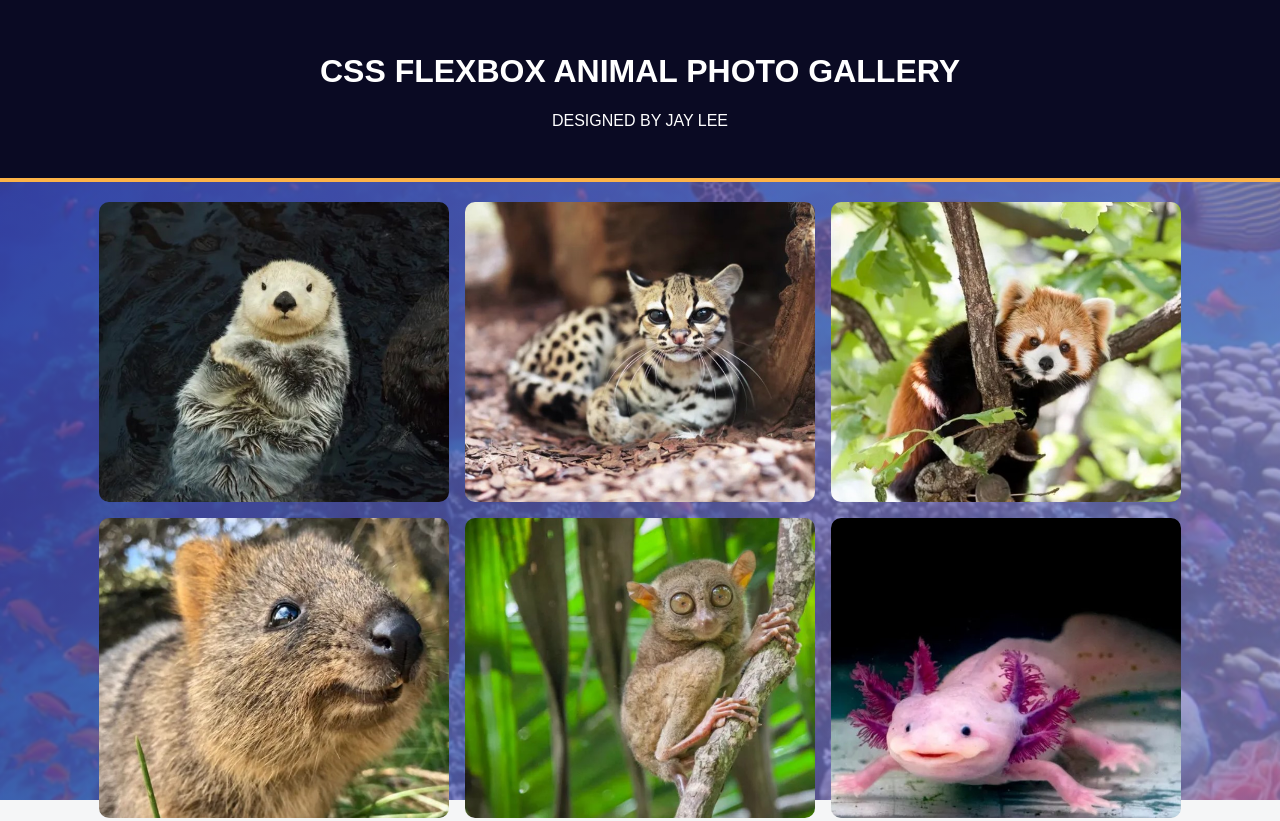
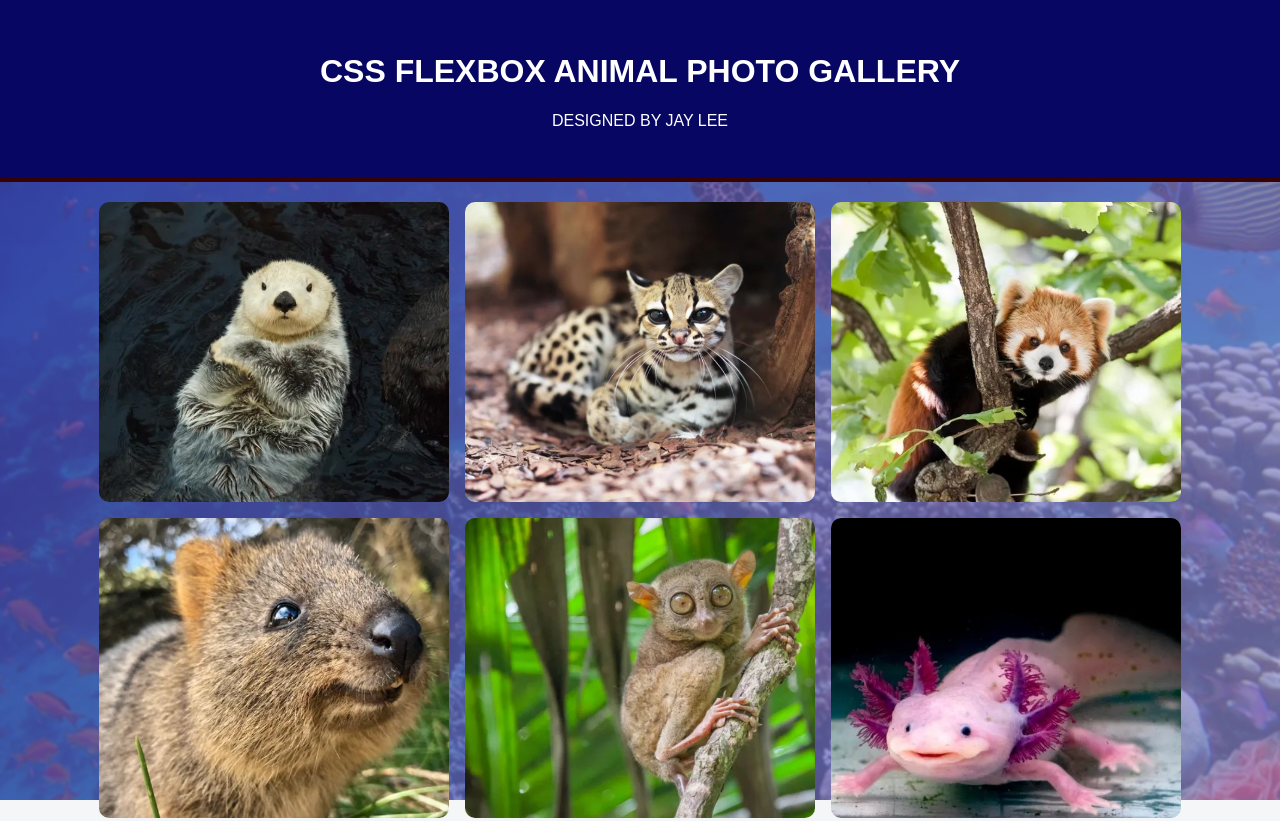
Before and after one commit to 7Jay-Lee7/Animal-Photo-Gallery, a plain HTML site: page index.html in a window 1280 px wide. Shown: the top 821 px of the page. Drawn offline with Linux system fonts and the light colour scheme.

Commit message:
Update styles.css
Changed colours

```diff
--- a/styles.css
+++ b/styles.css
@@ -33,9 +33,9 @@ body::before {
     text-align: center;
     text-transform: uppercase;
     padding: 32px;
-    background-color: #0a0a23;
+    background-color: #070763;
     color: #fff;
-    border-bottom: 4px solid #fdb347;
+    border-bottom: 4px solid #350101;
   }
 
   .gallery {
```
